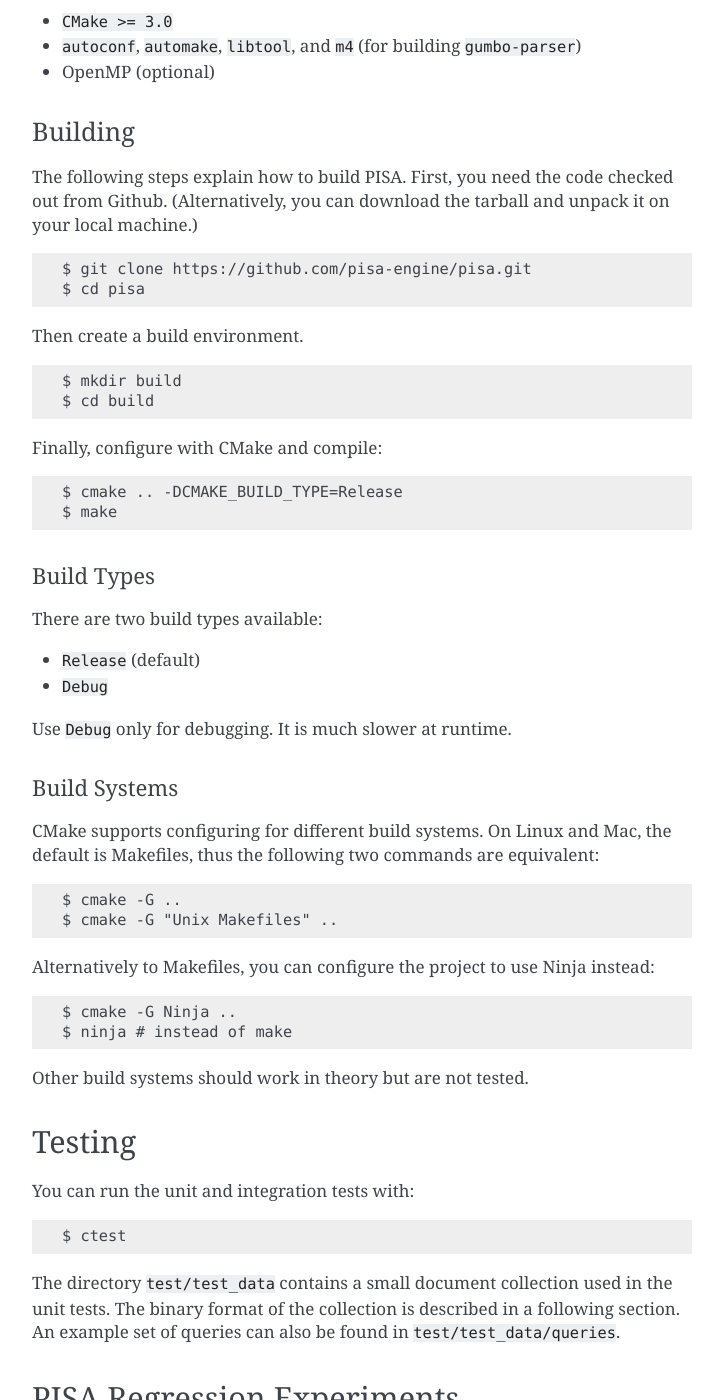
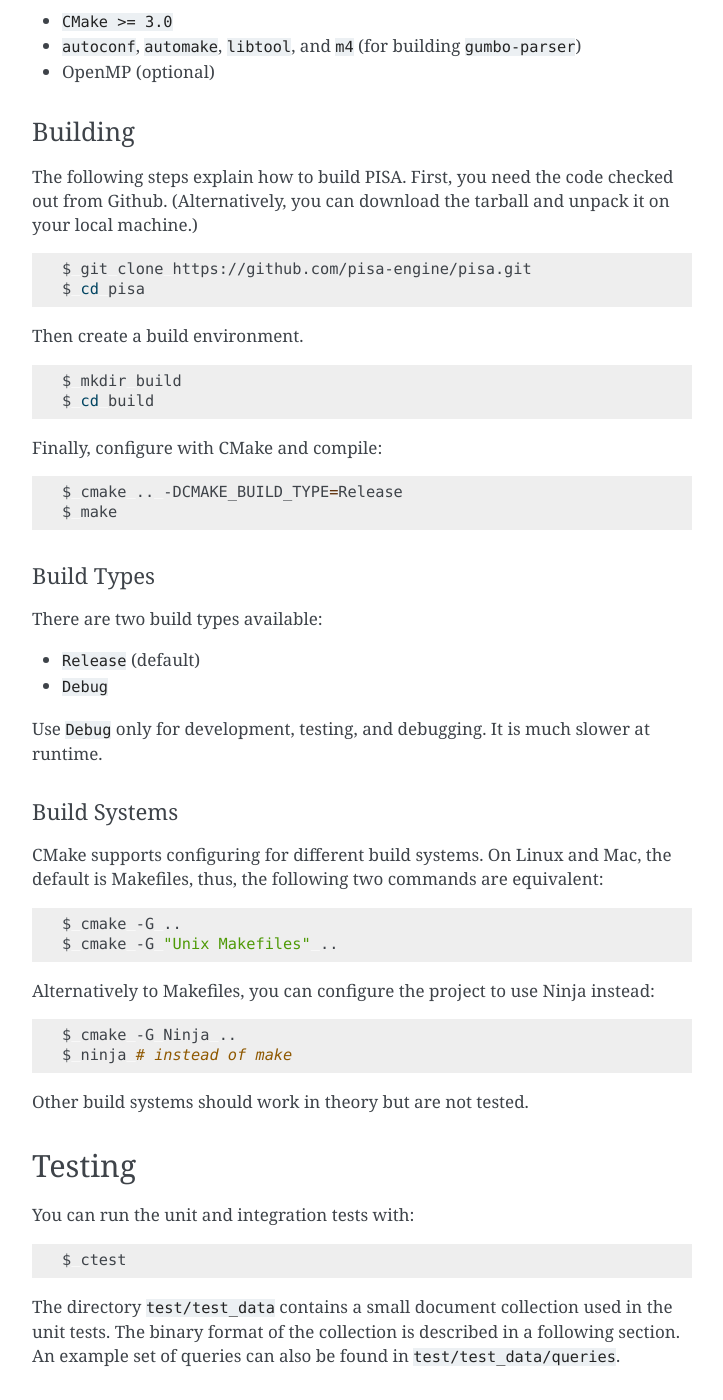
Before and after one commit to pisa-engine/pisa, a Sphinx documentation site: the page built from docs/source/getting_started.md, in a window 1280 px wide and 1400 px high, scrolled down 797 px. Shown: the whole window, without its empty margins (388-1111 px from the left). Built offline with Sphinx 7.4.7, drawn with Linux system fonts in a browser that asks for light colours; some of the changed text lies outside the part shown.

Commit message:
Typos and formatting

````diff
--- a/docs/source/getting_started.md
+++ b/docs/source/getting_started.md
@@ -20,7 +20,7 @@
 core contributors working on Windows at the moment.
 If you want to help us set up a Github workflow for Windows and work out
 some issues with compilation, let us know on our
-[Slack channel](https://join.slack.com/t/pisa-engine/shared_invite/zt-dbxrm1mf-RtQMZTqxxlhOJsv3GHUErw)
+[Slack channel](https://join.slack.com/t/pisa-engine/shared_invite/zt-dbxrm1mf-RtQMZTqxxlhOJsv3GHUErw).
 
 ### Dependencies
 
@@ -37,18 +37,24 @@
 First, you need the code checked out from Github.
 (Alternatively, you can download the tarball and unpack it on your local machine.)
 
-    $ git clone https://github.com/pisa-engine/pisa.git
-    $ cd pisa
+```shell
+$ git clone https://github.com/pisa-engine/pisa.git
+$ cd pisa
+```
 
 Then create a build environment.
 
-    $ mkdir build
-    $ cd build
+```shell
+$ mkdir build
+$ cd build
+```
 
 Finally, configure with CMake and compile:
 
-    $ cmake .. -DCMAKE_BUILD_TYPE=Release
-    $ make
+```shell
+$ cmake .. -DCMAKE_BUILD_TYPE=Release
+$ make
+```
 
 #### Build Types
 
@@ -56,20 +62,24 @@
 - `Release` (default)
 - `Debug`
 
-Use `Debug` only for debugging. It is much slower at runtime.
+Use `Debug` only for development, testing, and debugging. It is much slower at runtime.
 
 #### Build Systems
 
 CMake supports configuring for different build systems.
-On Linux and Mac, the default is Makefiles, thus the following two commands are equivalent:
+On Linux and Mac, the default is Makefiles, thus, the following two commands are equivalent:
 
-    $ cmake -G ..
-    $ cmake -G "Unix Makefiles" ..
+```shell
+$ cmake -G ..
+$ cmake -G "Unix Makefiles" ..
+```
 
 Alternatively to Makefiles, you can configure the project to use Ninja instead:
 
-    $ cmake -G Ninja ..
-    $ ninja # instead of make
+```shell
+$ cmake -G Ninja ..
+$ ninja # instead of make
+```
 
 Other build systems should work in theory but are not tested.
 
@@ -77,7 +87,9 @@
 
 You can run the unit and integration tests with:
 
-    $ ctest
+```shell
+$ ctest
+```
 
 The directory `test/test_data` contains a small document collection used in the
 unit tests. The binary format of the collection is described in a following
````
Also changed, not shown: other parts of docs/source/getting_started.md (+1 -1 lines).
